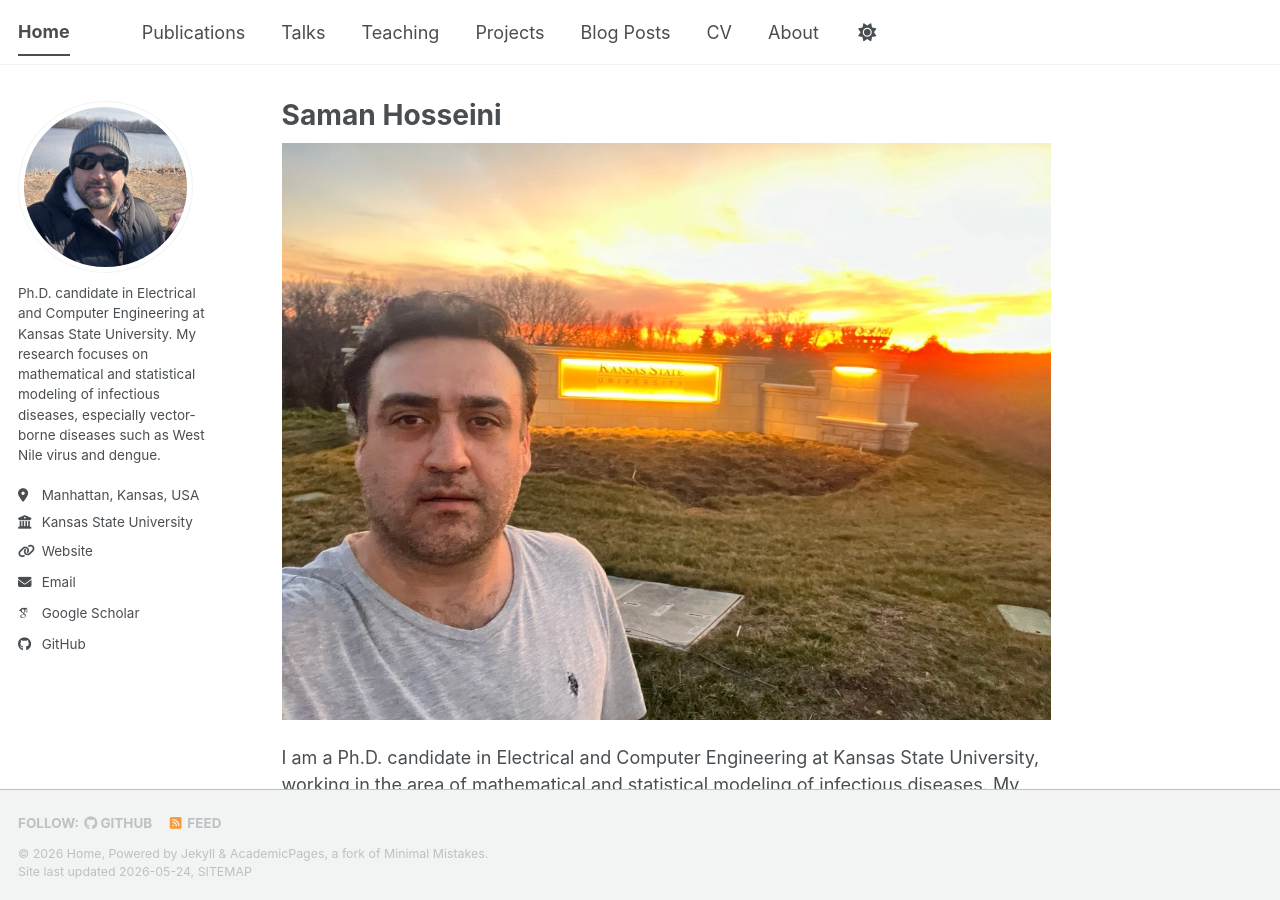
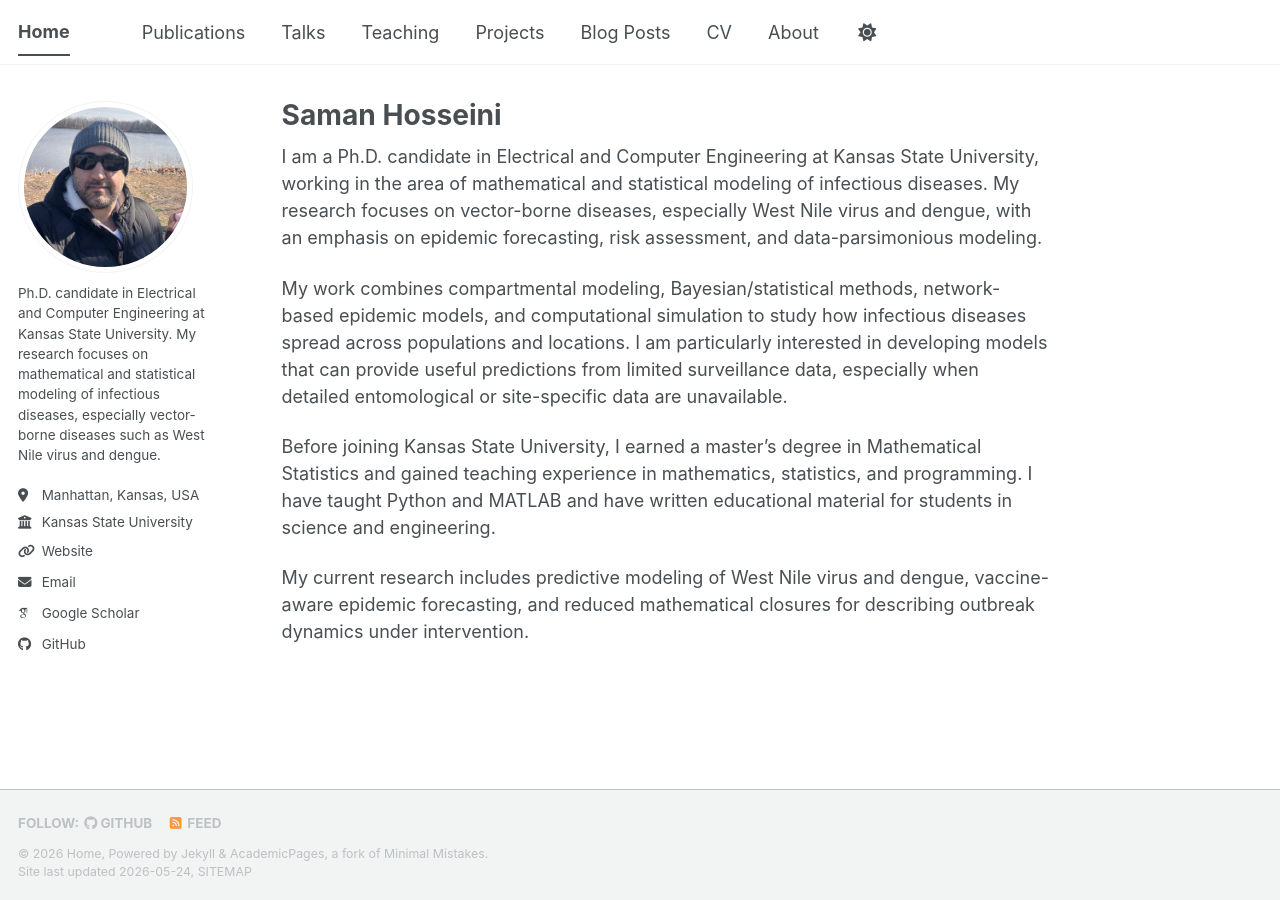
Before and after one commit to Saman-Hoss/Saman-Hoss.github.io, a Jekyll site: the page built from _pages/Home.md, in a window 1280 px wide and 900 px high. Built offline with Jekyll 4.4.1, drawn with Linux system fonts in a browser that asks for light colours; some web fonts are replaced; a script bundle is joined from its source files by our own code; library files that are not in the unit come from our copies.

Commit message:
Update Home.md

```diff
--- a/_pages/Home.md
+++ b/_pages/Home.md
@@ -7,8 +7,6 @@ redirect_from:
   - /about.html
 ---
 
-<img src="/images/Kstate.jpg" alt="Kansas State University" width="900">
-
 I am a Ph.D. candidate in Electrical and Computer Engineering at Kansas State University, working in the area of mathematical and statistical modeling of infectious diseases. My research focuses on vector-borne diseases, especially West Nile virus and dengue, with an emphasis on epidemic forecasting, risk assessment, and data-parsimonious modeling.
 
 My work combines compartmental modeling, Bayesian/statistical methods, network-based epidemic models, and computational simulation to study how infectious diseases spread across populations and locations. I am particularly interested in developing models that can provide useful predictions from limited surveillance data, especially when detailed entomological or site-specific data are unavailable.
```
